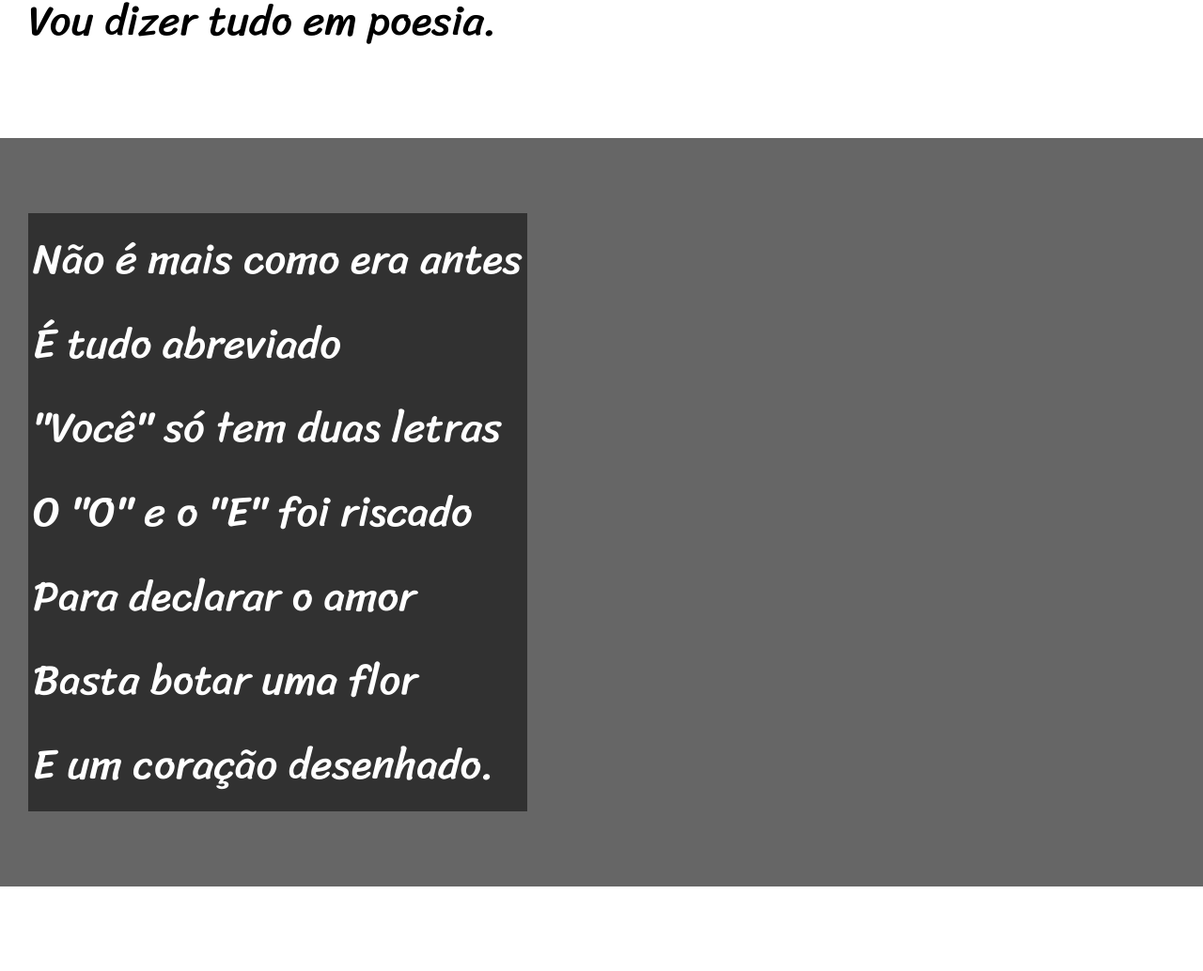
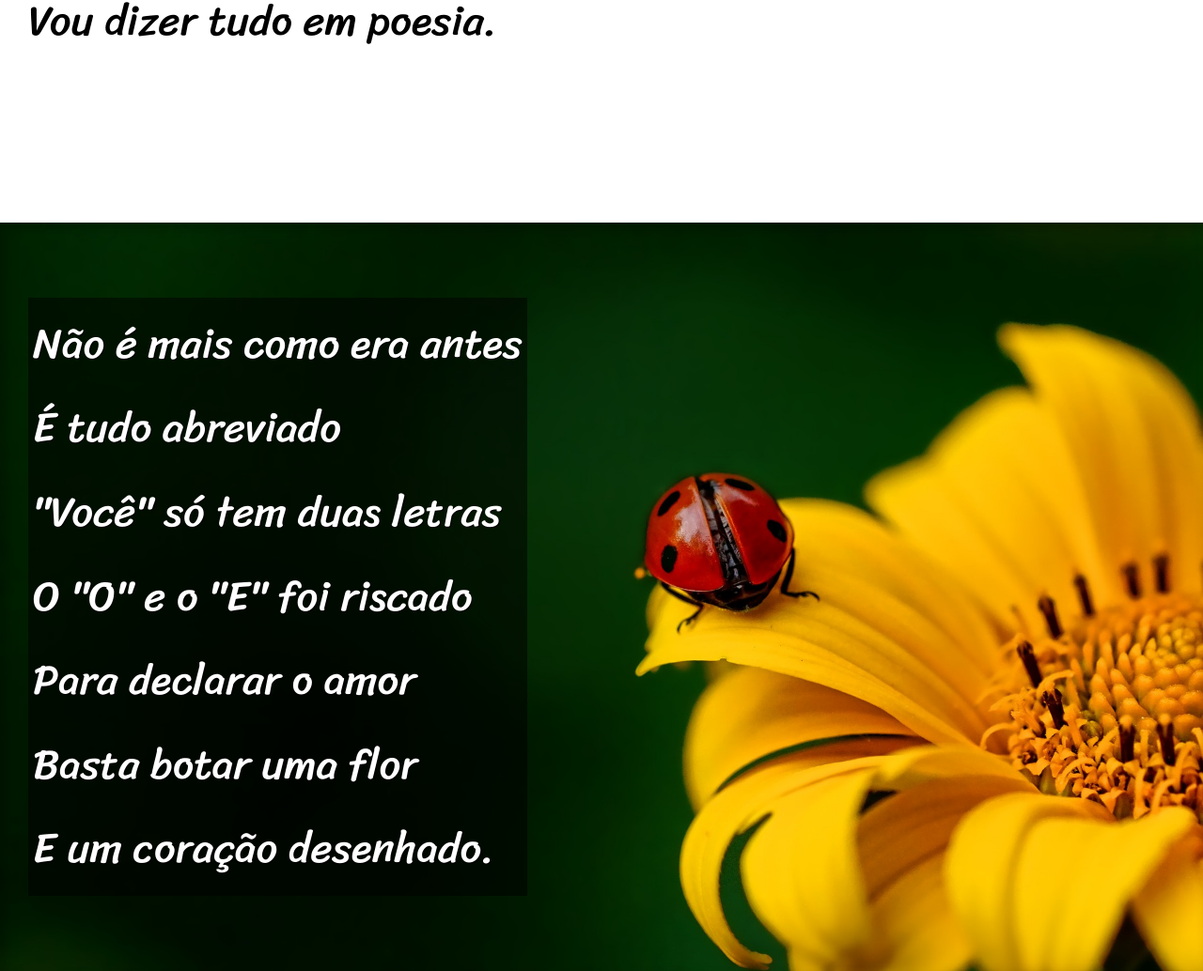
Before and after one commit to ErickTorresss/html-css, a plain HTML site: page desafios/desafio12/cordel.html in a window 1280 px wide. Shown: the part 847-1881 px from the top of the page at 94% size. Drawn offline with Linux system fonts and the light colour scheme.

Commit message:
update desafio12

```diff
--- a/desafios/desafio12/cordel.html
+++ b/desafios/desafio12/cordel.html
@@ -24,7 +24,7 @@
         </p>
     </section>
 
-    <section class="imagem">
+    <section class="imagem" id="img01">
         <p>
             Não é mais como era antes <br>
             É tudo abreviado <br>
@@ -58,7 +58,7 @@
         </p>
     </section>
 
-    <section class="imagem">
+    <section class="imagem" id="img02">
         <p>
             Tenho saudade das cartas <br>
             Escritas com a própria mão <br>
--- a/desafios/desafio12/estilo/style.css
+++ b/desafios/desafio12/estilo/style.css
@@ -49,6 +49,9 @@ section{
     font-family: var(--fonte3);
     font-size: 3.5vw;
 }
+section > p{
+    padding-bottom: 2em;
+}
 section.normal{
     background-color: white;
     color: black;
@@ -56,11 +59,23 @@ section.normal{
 section.imagem{
     background-color: rgba(0, 0, 0, 0.397);
     color: white;
+    box-shadow: inset 6px 6px 13px 0px rgba(0, 0, 0, 0.26);
+    background-size: cover;
+    background-attachment: fixed;
 }
 section.imagem > p{
     background-color: rgba(0, 0, 0, 0.521);
     display: inline-block;
     padding: 5px;
+    text-shadow: 1px 1px 0px black;
+}
+section#img01{
+    background-image: url(../imagens/background001.jpg);
+    background-position: center right;
+}
+section#img02{
+    background-image: url(../imagens/background002.jpg);
+    background-position: center right;
 }
 footer{
     background-color: black;
```
